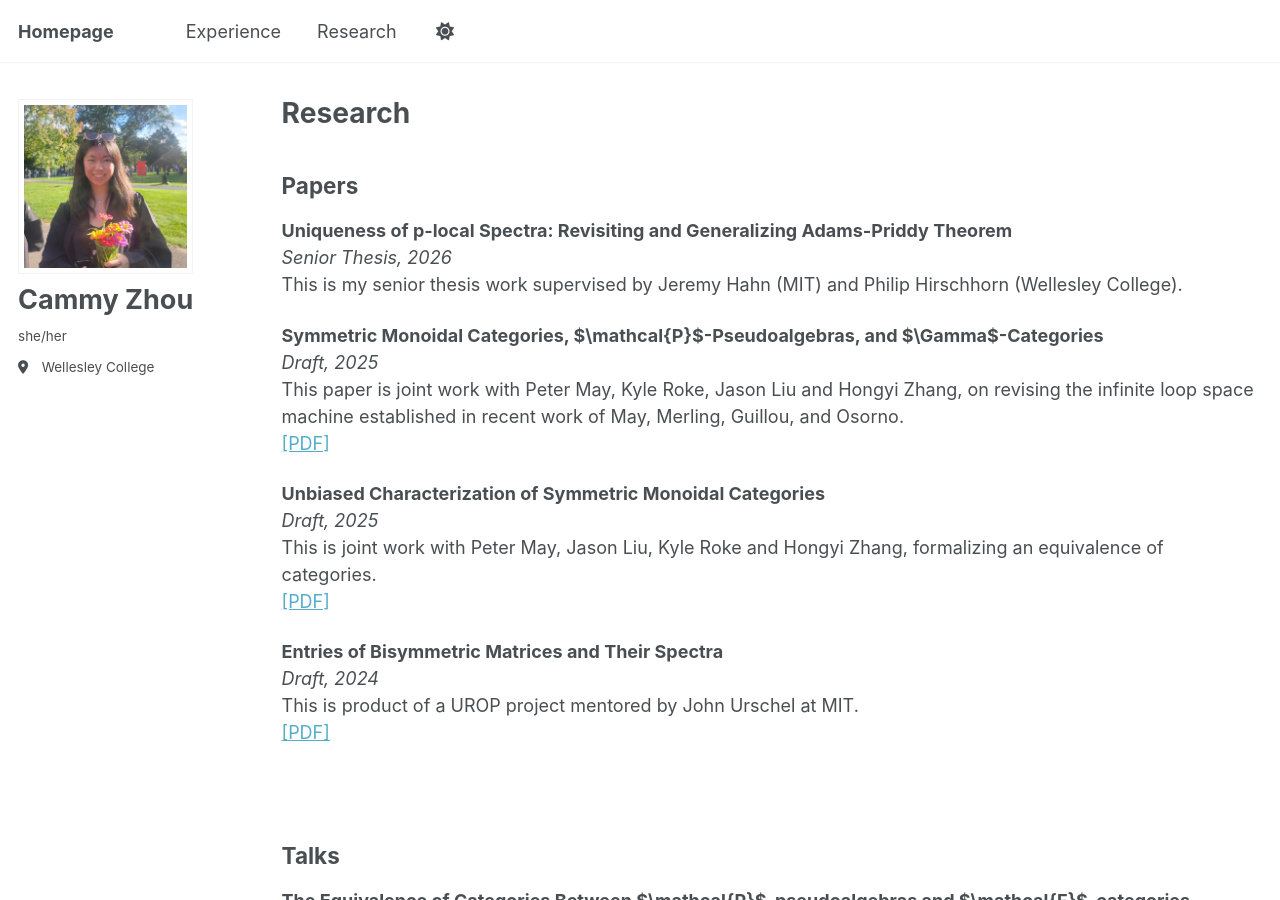
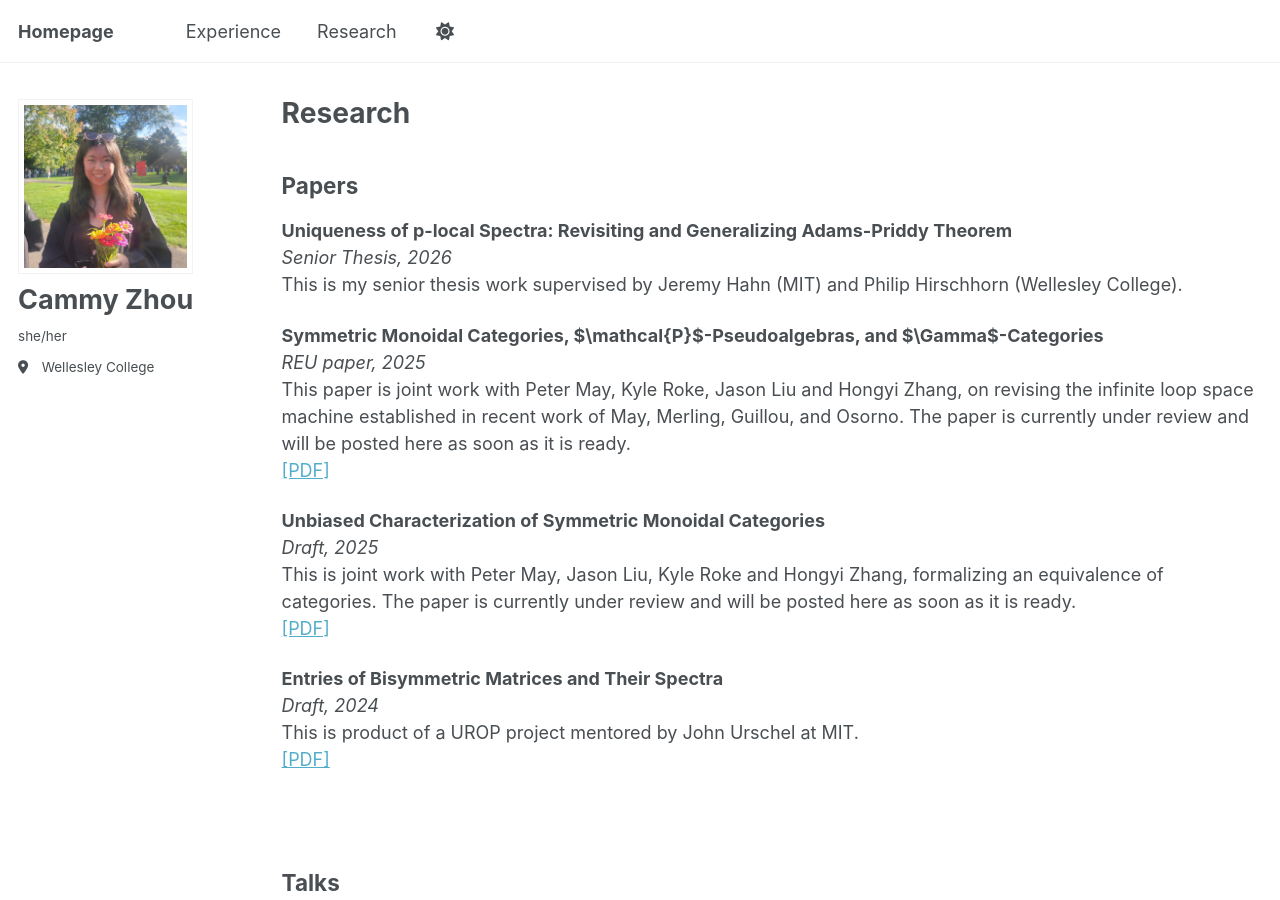
Before and after one commit to cakezhou/cakezhou.github.io, a Jekyll site: the page built from _pages/research.md, in a window 1280 px wide and 900 px high. Built offline with Jekyll 4.4.1, drawn with Linux system fonts in a browser that asks for light colours; a script bundle is joined from its source files by our own code; library files that are not in the unit come from our copies.

Commit message:
Revise paper descriptions and statuses in research.md
Updated descriptions for papers under review, including details about authors and status.

```diff
--- a/_pages/research.md
+++ b/_pages/research.md
@@ -12,13 +12,13 @@ author_profile: true
 <br> This is my senior thesis work supervised by Jeremy Hahn (MIT) and Philip Hirschhorn (Wellesley College).
 
 **Symmetric Monoidal Categories, $\mathcal{P}$-Pseudoalgebras, and $\Gamma$-Categories**
-<br> *Draft, 2025*
-<br> This paper is joint work with Peter May, Kyle Roke, Jason Liu and Hongyi Zhang, on revising the infinite loop space machine established in recent work of May, Merling, Guillou, and Osorno.
+<br> *REU paper, 2025*
+<br> This paper is joint work with Peter May, Kyle Roke, Jason Liu and Hongyi Zhang, on revising the infinite loop space machine established in recent work of May, Merling, Guillou, and Osorno. The paper is currently under review and will be posted here as soon as it is ready.
 <br> [[PDF]](https://math.uchicago.edu/~may/REU2025/REUPapers/Zhou,Keming.pdf)
 
 **Unbiased Characterization of Symmetric Monoidal Categories**
 <br> *Draft, 2025*
-<br> This is joint work with Peter May, Jason Liu, Kyle Roke and Hongyi Zhang, formalizing an equivalence of categories.
+<br> This is joint work with Peter May, Jason Liu, Kyle Roke and Hongyi Zhang, formalizing an equivalence of categories. The paper is currently under review and will be posted here as soon as it is ready.
 <br> [[PDF]](https://math.uchicago.edu/~may/REU2025/REUPapers/Zhou,Keming.pdf)
 
 **Entries of Bisymmetric Matrices and Their Spectra**
```
